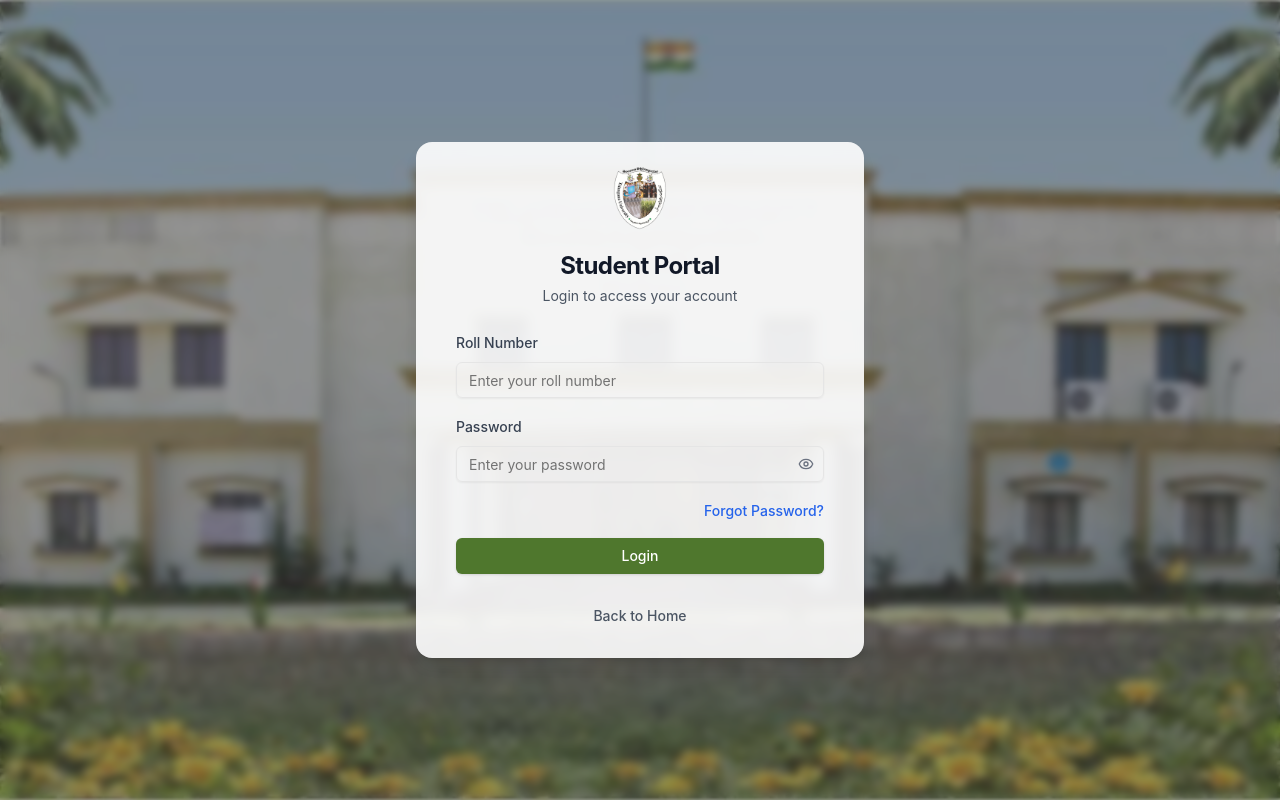
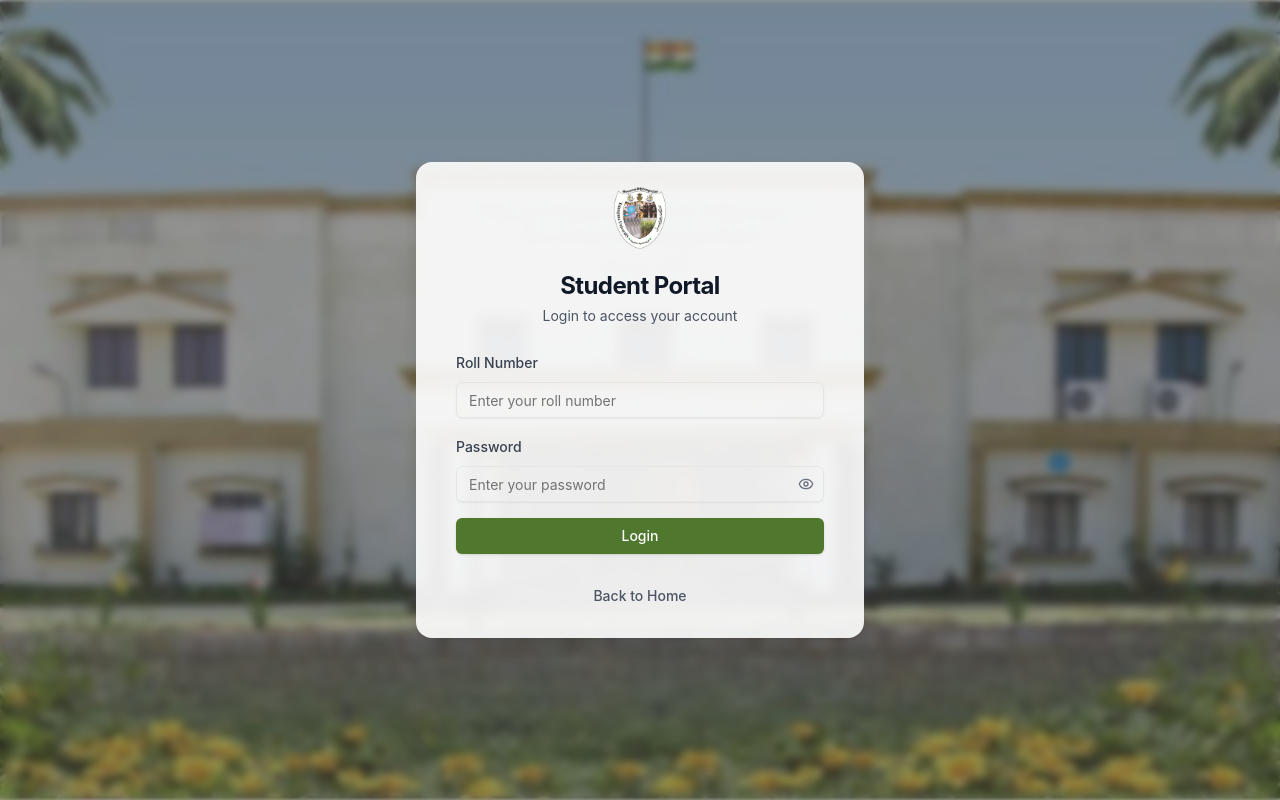
Before and after one commit to infinitethoughts7/tu-ssp, a React (Vite) app in the folder frontend/: page /student-login in a window 1280 px wide. Built offline with nearby package versions, Linux system fonts and the light colour scheme; no server answers.

Commit message:
forgot pwd button fix

```diff
--- a/frontend/src/pages/StudentLoginPage.tsx
+++ b/frontend/src/pages/StudentLoginPage.tsx
@@ -131,15 +131,6 @@ const StudentLoginPage = () => {
                 </div>
               </div>
 
-              <div className="text-right">
-                <Button
-                  variant="link"
-                  className="text-sm text-blue-600 hover:text-blue-800 p-0 h-auto"
-                >
-                  Forgot Password?
-                </Button>
-              </div>
-
               <Button
                 type="submit"
                 disabled={isLoading}
```
